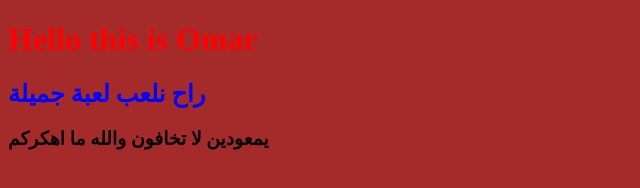
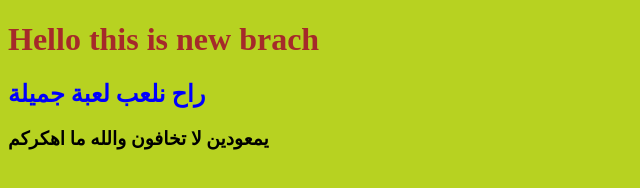
Before and after one commit to OmarMohammed96/myproject1, a plain HTML site: page index.html in a window 1280 px wide. Shown: the whole page, without its empty margins (0-640 px from the left). Drawn offline with Linux system fonts and the light colour scheme.

Commit message:
new branch

```diff
--- a/index.html
+++ b/index.html
@@ -8,7 +8,7 @@
     <link rel="stylesheet" href="style.css"
 </head>
 <body>
-    <h1>Hello this is Omar</h1>
+    <h1>Hello this is new brach</h1>
     <h2>راح نلعب لعبة جميلة</h2>
     <h3>يمعودين لا تخافون والله ما اهكركم</h3>
     <script src="app.js"></script>
--- a/style.css
+++ b/style.css
@@ -1,10 +1,8 @@
 h1{
-    color: red;
-    list-style: circle;
-    motion: circle();
+    color: brown;
 }
 body{
-    background-color: brown;
+    background-color: rgb(183, 210, 33);
 }
 
 h2{
```
